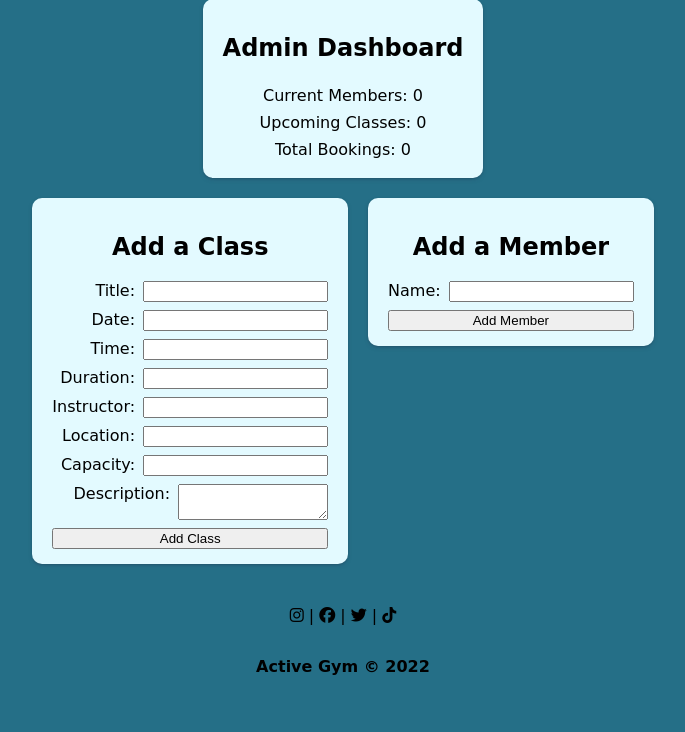
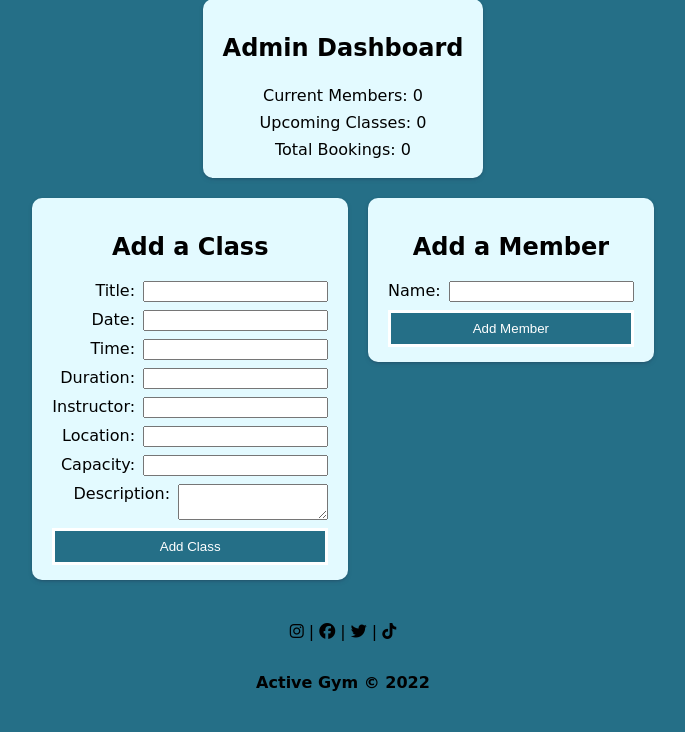
Before and after one commit to HelenLangers/CC_Gym_App_Project, a Flask app: page / in a window 1280 px wide. Shown: the part 147-879 px from the top of the page, without its empty margins (297-982 px from the left). Before the commit the page ends 822 px from the top, so only its background shows below. Run offline with Flask 2, Linux system fonts and the light colour scheme; data that the repository does not hold is empty; some libraries are stand-ins or nearby versions; some web fonts are replaced.

Commit message:
style buttons, start edit member

```diff
--- a/app.py
+++ b/app.py
@@ -16,7 +16,9 @@ def index():
     bookings_total = booking_repository.select_all_len()
     members_total = member_repository.select_all_len()
     lessons_total = lesson_repository.select_all_len()
-    return render_template("index.html", bookings_total = bookings_total, members_total = members_total, lessons_total = lessons_total)
+    member_list = member_repository.select_all()
+    lesson_list = lesson_repository.select_all()
+    return render_template("index.html", bookings_total = bookings_total, members_total = members_total, lessons_total = lessons_total, member_list = member_list, lesson_list = lesson_list)
 
 if __name__ == "__main__":
     app.run(debug=True)
--- a/static/style.css
+++ b/static/style.css
@@ -195,6 +195,14 @@ main {
     font-weight: bold;
 }
 
+.button {
+    background-color: #256F87;
+    border: solid;
+    color:#fff;
+    padding: 8px;
+    text-align: center;
+}
+
 footer {
     padding: 1rem;
     display: flex;
--- a/templates/index.html
+++ b/templates/index.html
@@ -55,7 +55,7 @@
                 <textarea id = "description" name="description" rows="2" cols = "16"></textarea>
                 </label>
 
-                <input type="submit" value="Add Class">
+                <input type="submit" class="button" value="Add Class">
             </form>
         </div>
         <div class="member-flex-container">
@@ -66,7 +66,7 @@
                     <span>Name:</span>
                     <input type="text" name="name" id="name">
                     </label>
-                    <input type="submit" value="Add Member">
+                    <input type="submit" class="button" value="Add Member">
                 </form>
             </div>
         </div>
--- a/templates/members/onemember.html
+++ b/templates/members/onemember.html
@@ -8,7 +8,9 @@
     <div class="container">
         <div class="one-lesson-block">
             <h3 class="attendance-title">{{ member.name }}</h3>
-            <p class="attendance-title">Class List:</p>
+            <a href="" class="button" style="color: #fff">Edit Member</a>
+            <br>
+            <p class="attendance-title">Bookings:</p>
             {% for lesson in lessons %}
             <p>{{ lesson.title }}</p>
             <p>{{ lesson.date }} at {{ lesson.time }}</p>
```
Also changed, not shown: controllers/member_controller.py (+6 -6 lines), templates/bookings/booking.html (added, +23 -0 lines), controllers/booking_controller.py (added).
